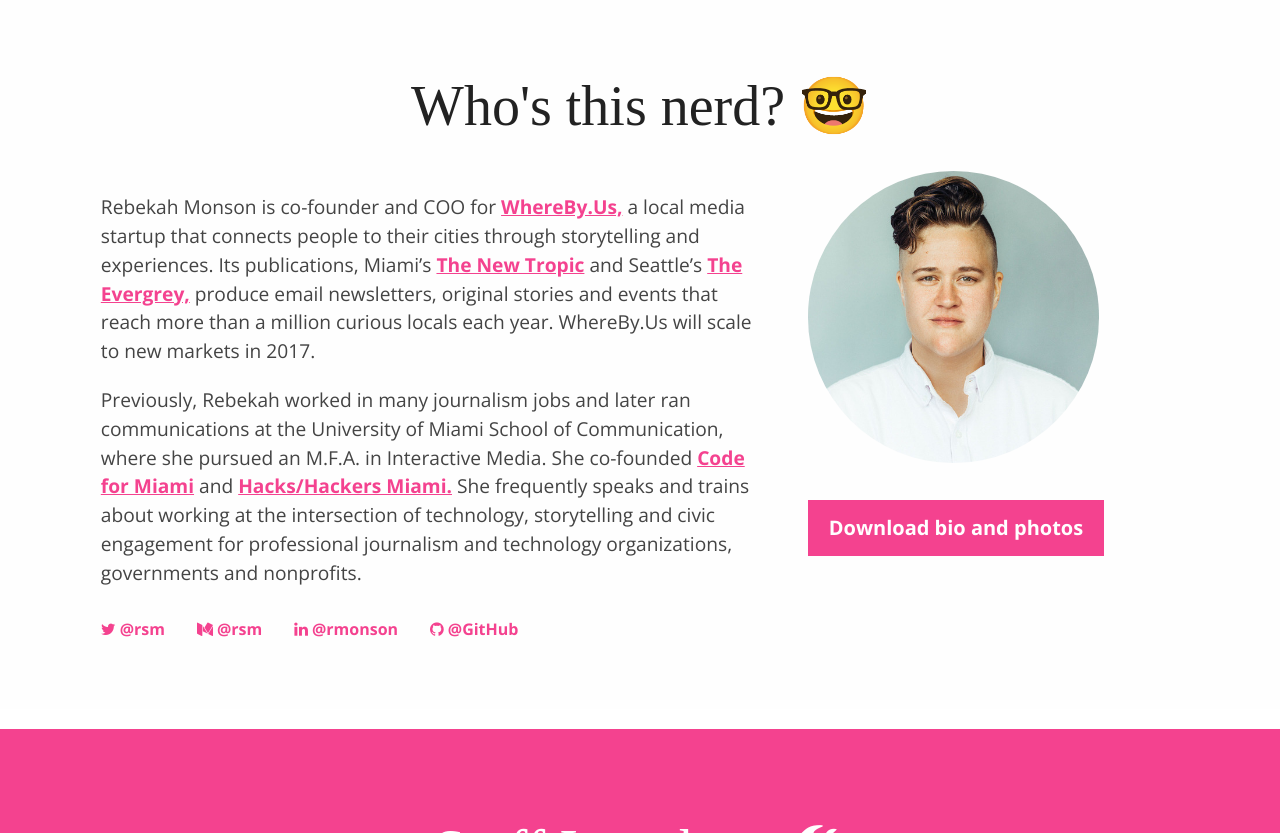
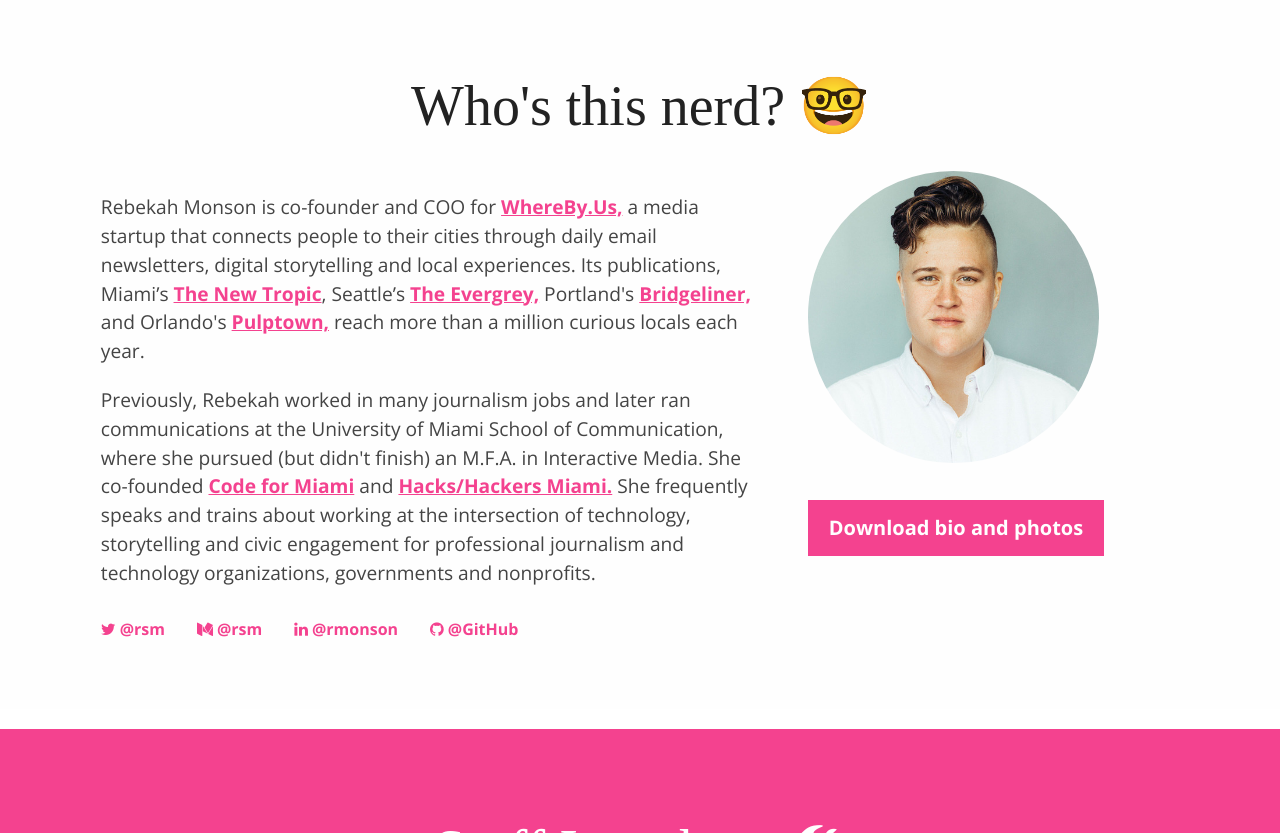
Before and after one commit to rebekahmonson/rebekahmonson.github.io, a Jekyll site: the page built from index.html, in a window 1280 px wide and 900 px high, scrolled down 899 px, cut to the strip 67-900 px from the top of the window. Built offline with Jekyll 4.4.1, drawn with Linux system fonts in a browser that asks for light colours; nearby versions of some CDN libraries; some web fonts are replaced.

Commit message:
bio update with new brands

```diff
--- a/_includes/about.html
+++ b/_includes/about.html
@@ -5,9 +5,9 @@
       <img class="circle-image" src="/img/headshot.jpg"><a href="https://drive.google.com/open?id=0B0HzQC14VDVtRUxLSEFzQVBldGc" class="button large">Download bio and photos</a>
     </div>
     <div class="about-text">
-      <p>Rebekah Monson is co-founder and COO for <a href="http://whereby.us">WhereBy.Us,</a> a local media startup that connects people to their cities through storytelling and experiences. Its publications, Miami’s <a href="https://thenewtropic.com">The New Tropic</a> and Seattle’s <a href="https://theevergrey.com">The Evergrey,</a> produce email newsletters, original stories and events that reach more than a million curious locals each year. WhereBy.Us will scale to new markets in 2017.</p>
+      <p>Rebekah Monson is co-founder and COO for <a href="http://whereby.us">WhereBy.Us,</a> a media startup that connects people to their cities through daily email newsletters, digital storytelling and local experiences. Its publications, Miami’s <a href="https://thenewtropic.com">The New Tropic</a>, Seattle’s <a href="https://theevergrey.com">The Evergrey,</a> Portland's <a href="https://bridgeliner.com">Bridgeliner,</a> and Orlando's <a href="https://pulp.town">Pulptown,</a> reach more than a million curious locals each year.</p>
 
-      <p>Previously, Rebekah worked in many journalism jobs and later ran communications at the University of Miami School of Communication, where she pursued an M.F.A. in Interactive Media. She co-founded <a href="http://codefor.miami/">Code for Miami</a> and <a href="http://www.meetup.com/Hacks-Hackers-Miami/">Hacks/Hackers Miami.</a> She frequently speaks and trains about working at the intersection of technology, storytelling and civic engagement for professional journalism and technology organizations, governments and nonprofits.</p>
+      <p>Previously, Rebekah worked in many journalism jobs and later ran communications at the University of Miami School of Communication, where she pursued (but didn't finish) an M.F.A. in Interactive Media. She co-founded <a href="http://codefor.miami/">Code for Miami</a> and <a href="http://www.meetup.com/Hacks-Hackers-Miami/">Hacks/Hackers Miami.</a> She frequently speaks and trains about working at the intersection of technology, storytelling and civic engagement for professional journalism and technology organizations, governments and nonprofits.</p>
       <ul class="menu vertical show-for-small-only">
         <li><a href="https://twitter.com/{{ site.twitter }}"><i class="fa fa-twitter"></i><span>@{{ site.twitter }}</span></a></li>
         <li><a href="https://medium.com/@{{ site.medium }}"><i class="fa fa-medium"></i><span>@{{ site.medium }}</span></a></li>
```
